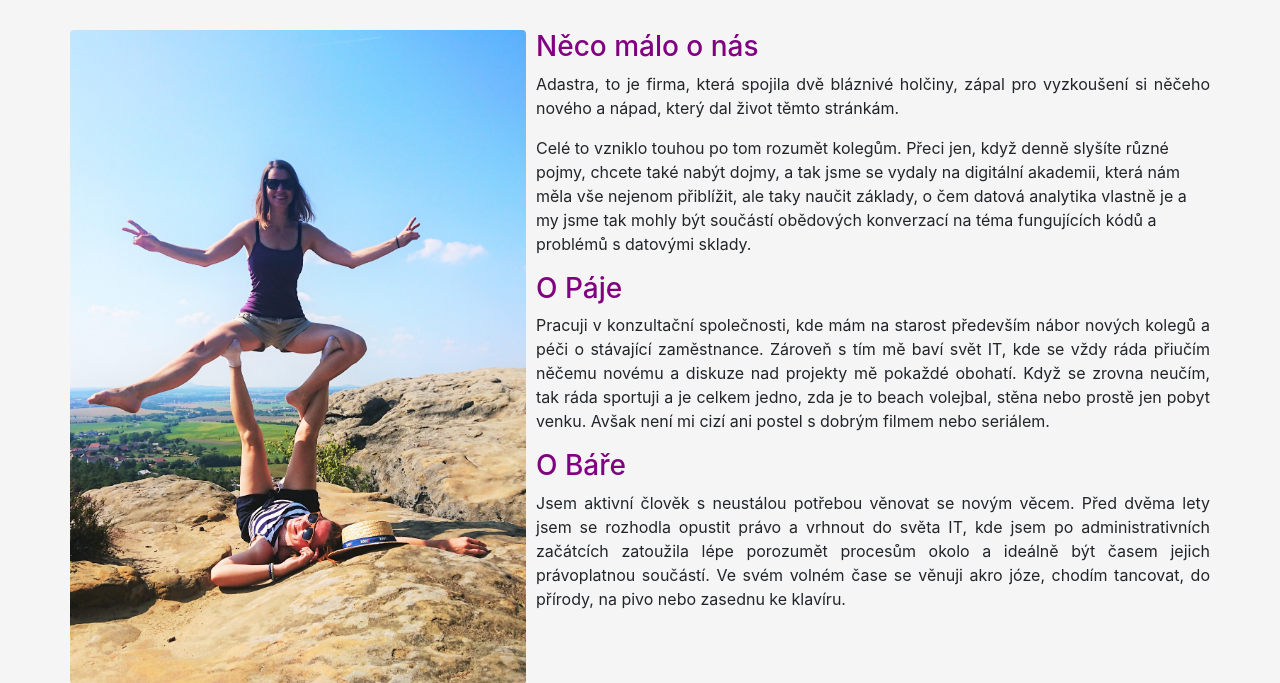
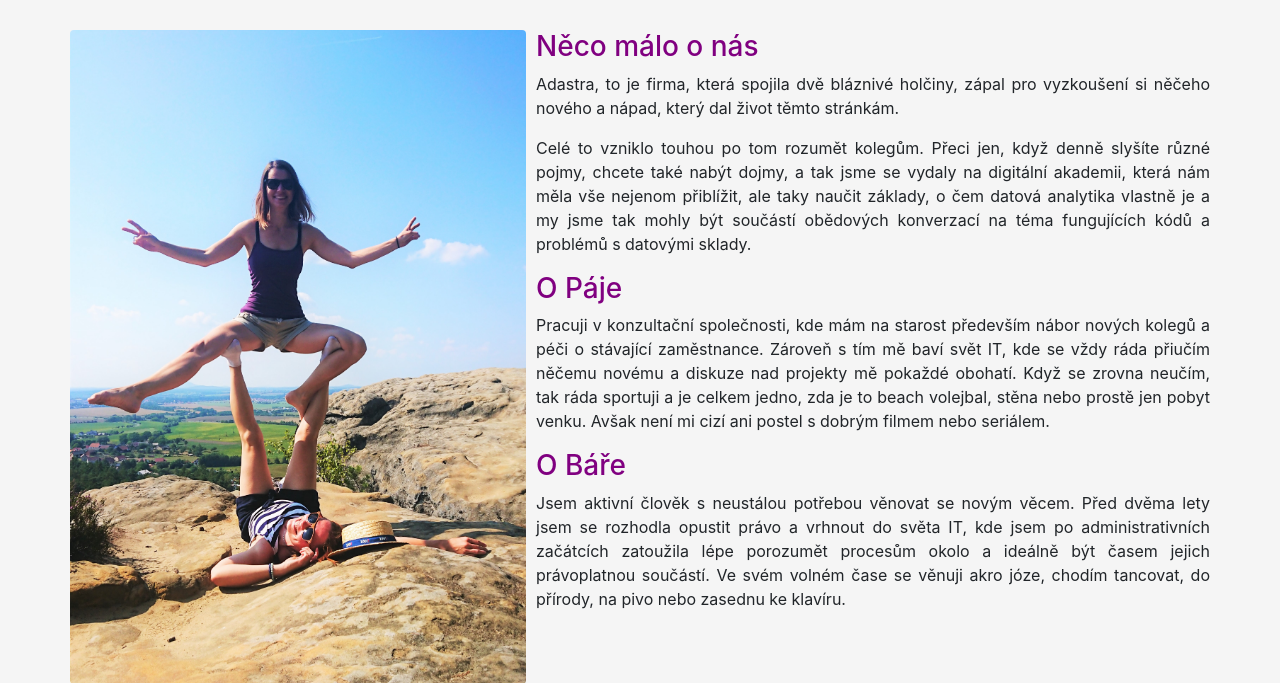
Before and after one commit to PajaCzechita/LetsDance, a Flask app: page /about in a window 1280 px wide. Shown: the part 56-739 px from the top of the page. Run offline with Flask 2, Linux system fonts and the light colour scheme; some libraries are stand-ins or nearby versions.

Commit message:
uprava textu3

```diff
--- a/templates/about.html
+++ b/templates/about.html
@@ -14,7 +14,7 @@
 				<p style="text-align: justify">
 					Adastra, to je firma, která spojila dvě bláznivé holčiny, zápal pro vyzkoušení si něčeho nového a nápad, který dal život těmto stránkám.
 				</p>
-				<p>
+				<p style="text-align: justify;">
 					Celé to vzniklo touhou po tom rozumět kolegům. Přeci jen, když denně slyšíte různé pojmy, chcete také nabýt dojmy, a tak jsme se vydaly na digitální akademii, která nám měla vše nejenom přiblížit,
 					ale taky naučit základy, o čem datová analytika vlastně je a my jsme tak mohly být součástí obědových konverzací na téma fungujících kódů a problémů s datovými sklady.
 				</p>
```
